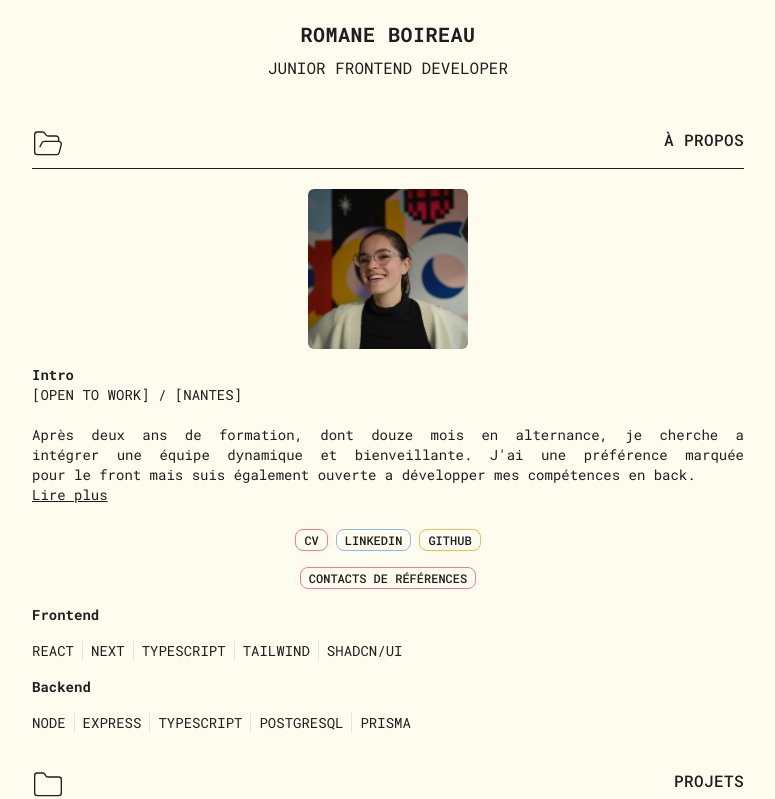
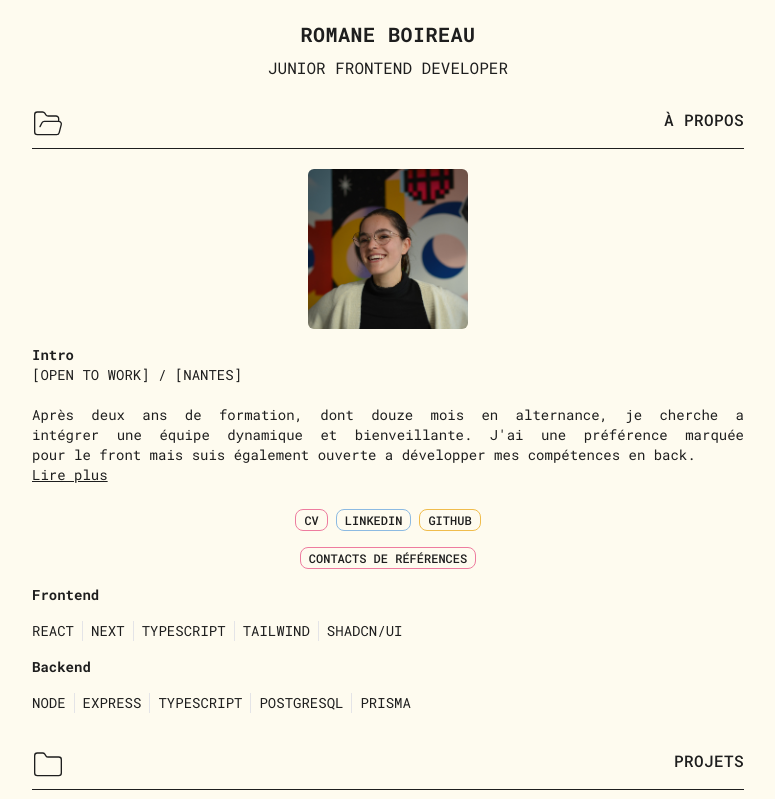
Before and after one commit to aanatema/portfolio-v2, a Next.js app: page / in a window 1280 px wide. Shown: the top 799 px of the page, without its empty margins (252-1027 px from the left). Built offline with nearby package versions, Linux system fonts and the light colour scheme.

Commit message:
remove padding

```diff
--- a/src/components/ui/accordion.tsx
+++ b/src/components/ui/accordion.tsx
@@ -19,7 +19,7 @@ function AccordionItem({
 	return (
 		<AccordionPrimitive.Item
 			data-slot='accordion-item'
-			className={cn("pt-5", className)}
+			className={cn("", className)}
 			{...props}
 		/>
 	);
@@ -64,7 +64,7 @@ function AccordionContent({
 			data-slot='accordion-content'
 			className='data-[state=closed]:animate-accordion-up data-[state=open]:animate-accordion-down overflow-hidden text-sm'
 			{...props}>
-			<div className={cn("pt-5 ", className)}>{children}</div>
+			<div className={cn("pt-5 pb-5", className)}>{children}</div>
 		</AccordionPrimitive.Content>
 	);
 }
```
